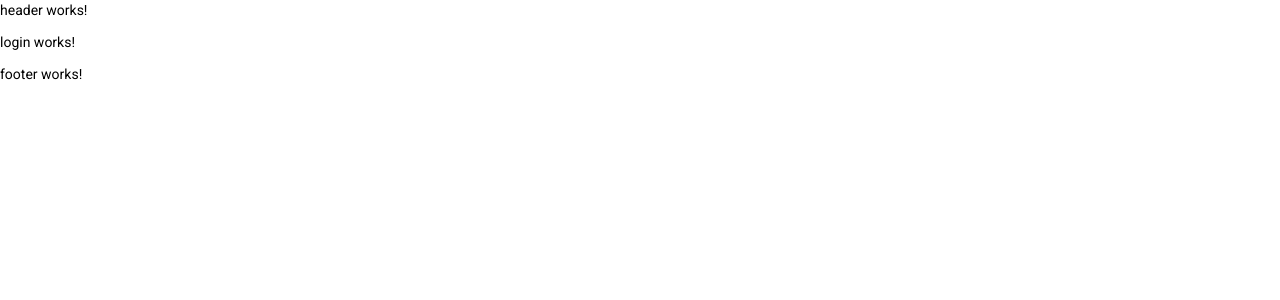
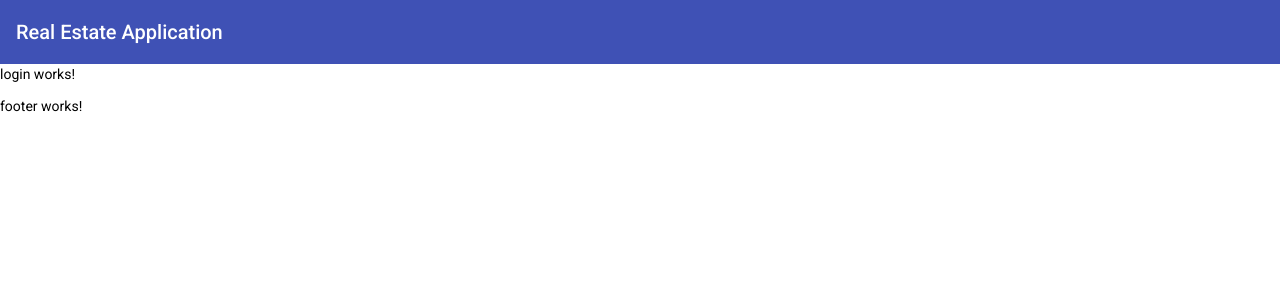
Before and after one commit to janicaleksa/real-estate-app-client, an Angular app: page /login in a window 1280 px wide. Shown: the top 300 px of the page. Built offline with nearby package versions, Linux system fonts and the light colour scheme.

Commit message:
Added header

```diff
--- a/src/app/app.module.ts
+++ b/src/app/app.module.ts
@@ -10,6 +10,7 @@ import { HeaderComponent } from './header/header.component';
 import { FooterComponent } from './footer/footer.component';
 import { ShellComponent } from './shell/shell.component';
 import { BrowserAnimationsModule } from '@angular/platform-browser/animations';
+import {MatToolbarModule} from '@angular/material/toolbar';
 
 @NgModule({
   declarations: [
@@ -24,7 +25,8 @@ import { BrowserAnimationsModule } from '@angular/platform-browser/animations';
   imports: [
     BrowserModule,
     AppRoutingModule,
-    BrowserAnimationsModule
+    BrowserAnimationsModule,
+    MatToolbarModule
   ],
   providers: [],
   bootstrap: [AppComponent]
--- a/src/app/header/header.component.html
+++ b/src/app/header/header.component.html
@@ -1 +1,3 @@
-<p>header works!</p>
+<mat-toolbar color="primary">
+    <span>Real Estate Application</span>
+</mat-toolbar>
```
